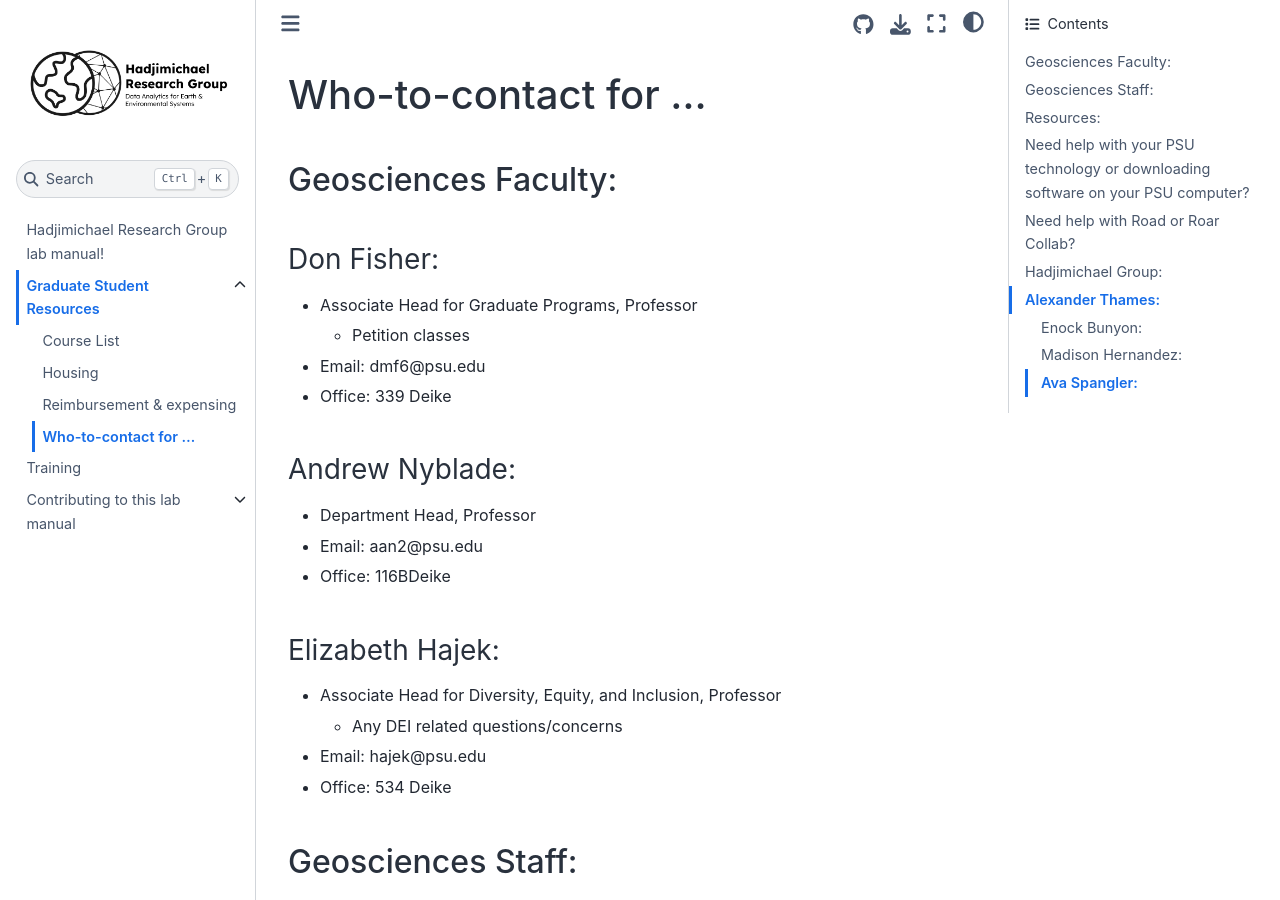
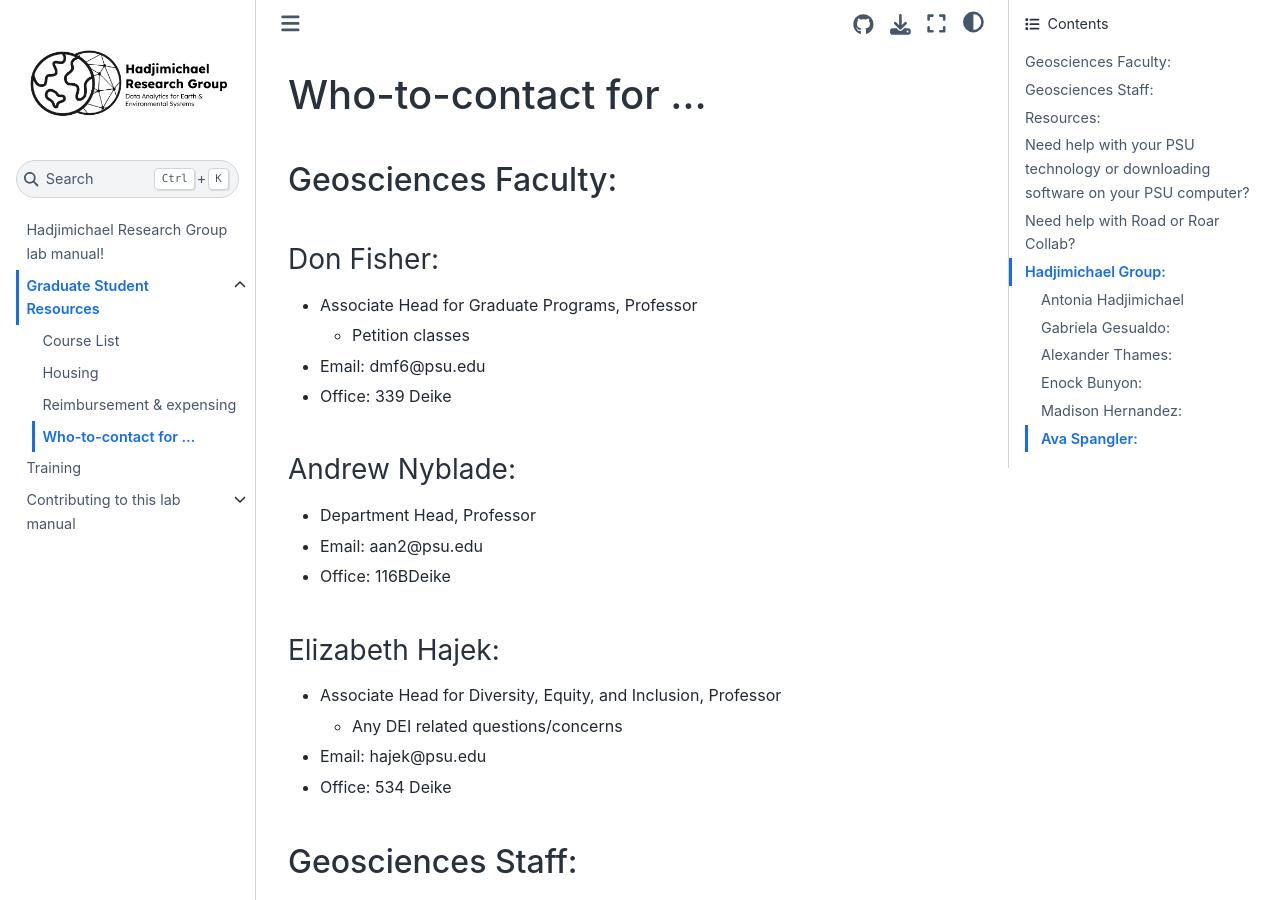
Before and after one commit to HadjimichaelResearchGroup/HadjimichaelResearchGroup.github.io, a Jupyter Book: the page built from docs/GraduateStudentResources/Who_to_contact_for.md, in a window 1280 px wide and 900 px high. Built offline with Jupyter Book 1.0.4 settings and Sphinx 7.4.7 and the Sphinx Book theme 1.1.4, drawn with Linux system fonts in a browser that asks for light colours.

```diff
--- a/docs/GraduateStudentResources/Who_to_contact_for.md
+++ b/docs/GraduateStudentResources/Who_to_contact_for.md
@@ -74,7 +74,7 @@
 - Email: gqg5266@psu.edu
 - Office: 441 Deike
 
-### Alexander Thames:
+#### Alexander Thames:
 - PhD Student
 - Email: ayt5134@psu.edu
 
```
